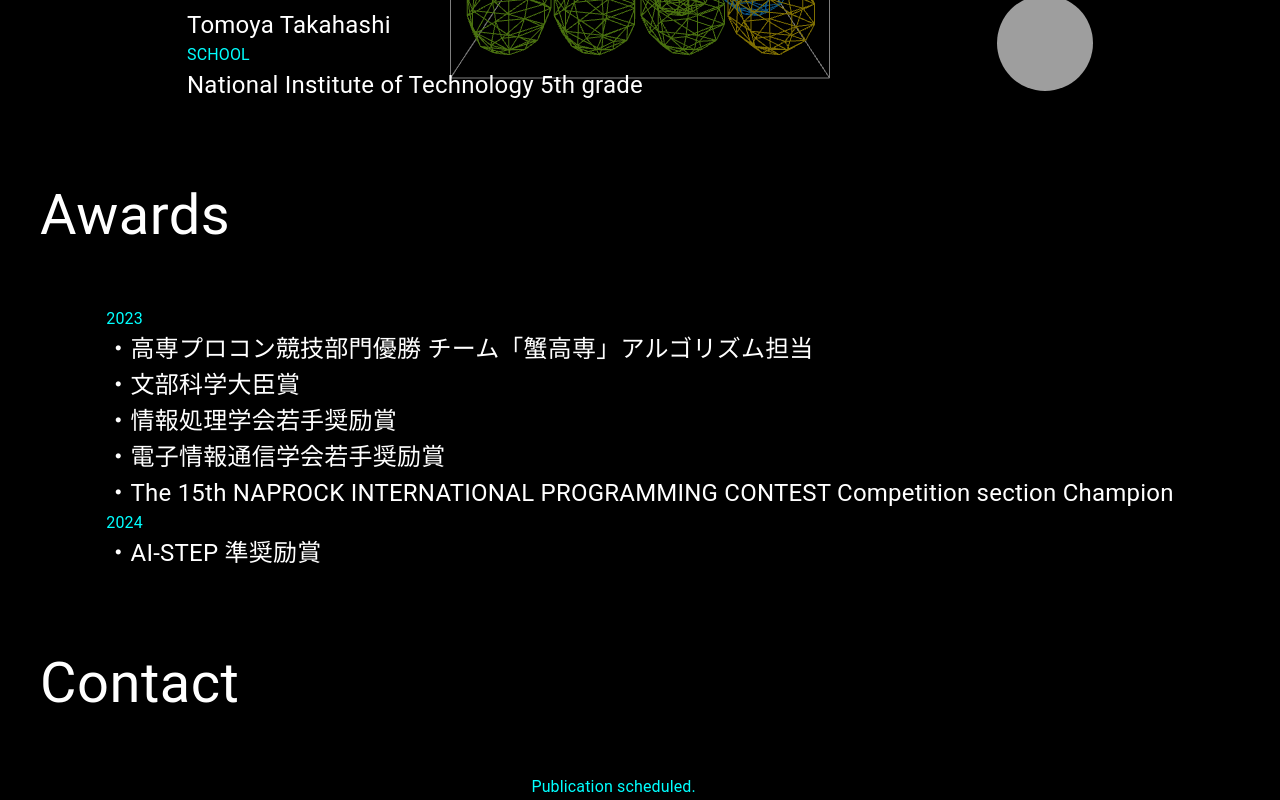
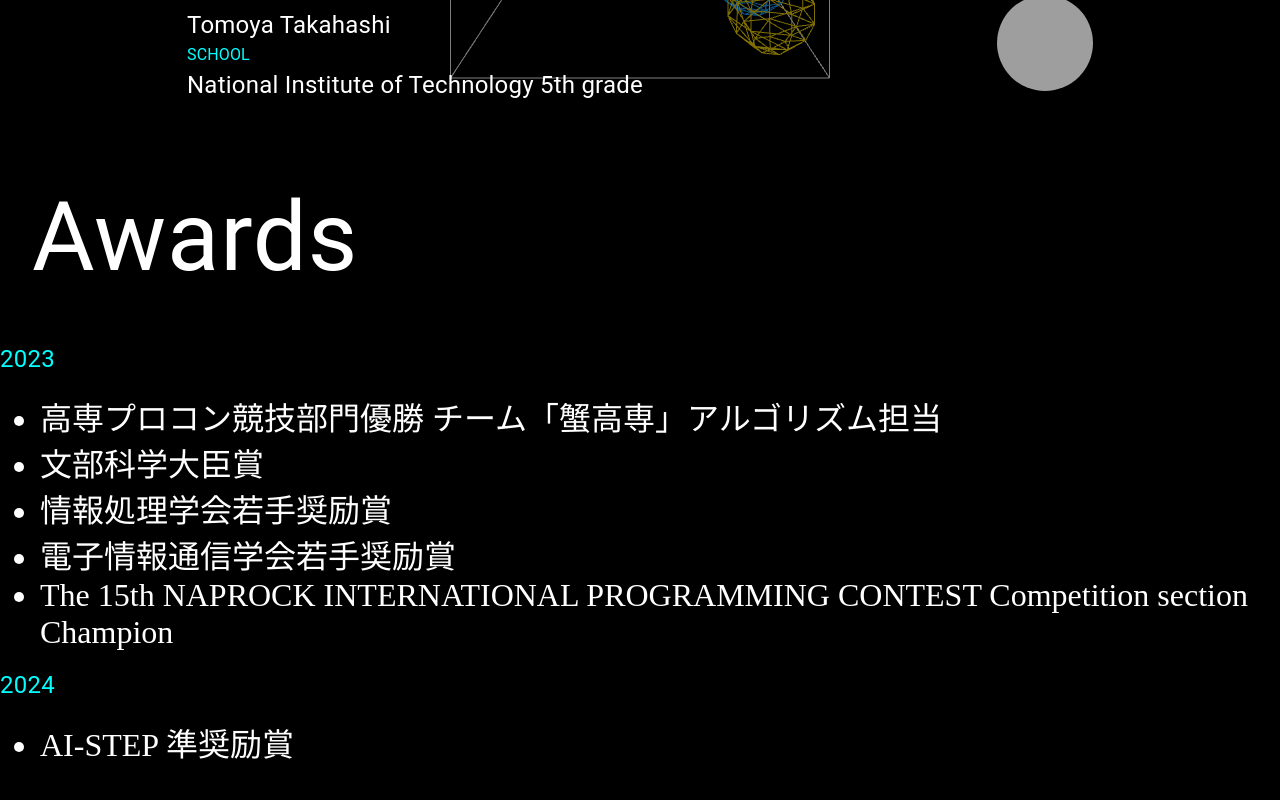
Before and after one commit to aoiacai/my_portfolio, a Next.js app: page / in a window 1280 px wide. Shown: the part 680-1480 px from the top of the page. Built offline with nearby package versions, Linux system fonts and the light colour scheme; grey boxes are pictures that could not be loaded.

Commit message:
Update Award.tsx

```diff
--- a/app/components/Award.tsx
+++ b/app/components/Award.tsx
@@ -6,21 +6,33 @@ import { Typography } from '@mui/material';
 const Award: React.FC = () => {
     return (
         <div className='profile' id='awards' style={{ paddingTop: '20px' }}>
-            <Typography style={{ fontSize: '7vh', padding: '5vh' }}>Awards</Typography>
+            <Typography style={{ fontSize: '12vmin', padding: '4vmin' }}>Awards</Typography>
             <div className='text-area'>
-                <div className='text_and_icon'>
-                    <div style={{ display: 'block' }}>
-                        <Typography style={{ fontSize: '2vh', color: 'cyan' }}>2023</Typography>
-                        <Typography style={{ fontSize: '3vh' }}>・高専プロコン競技部門優勝 チーム「蟹高専」アルゴリズム担当</Typography>
-                        <Typography style={{ fontSize: '3vh' }}>・文部科学大臣賞</Typography>
-                        <Typography style={{ fontSize: '3vh' }}>・情報処理学会若手奨励賞</Typography>
-                        <Typography style={{ fontSize: '3vh' }}>・電子情報通信学会若手奨励賞</Typography>
-                        <Typography style={{ fontSize: '3vh' }}>・The 15th NAPROCK INTERNATIONAL PROGRAMMING CONTEST Competition section Champion </Typography>
 
-                        <Typography style={{ fontSize: '2vh', color: 'cyan' }}>2024</Typography>
-                        <Typography style={{ fontSize: '3vh' }}>・AI-STEP 準奨励賞</Typography>
+
+                <div style={{ display: 'flex', justifyContent: 'center', alignContent: 'center', flexFlow: 'column' }}>
+                    <div className='centerClass'>
+                        <Typography style={{ fontSize: '3vmin', color: 'cyan' }}>2023</Typography>
+                    </div>
+                    <div className='centerClass'>
+                        <ul>
+                            <li style={{ fontSize: '4vmin' }}>高専プロコン競技部門優勝 チーム「蟹高専」アルゴリズム担当</li>
+                            <li style={{ fontSize: '4vmin' }}>文部科学大臣賞</li>
+                            <li style={{ fontSize: '4vmin' }}>情報処理学会若手奨励賞</li>
+                            <li style={{ fontSize: '4vmin' }}>電子情報通信学会若手奨励賞</li>
+                            <li style={{ fontSize: '4vmin' }}>The 15th NAPROCK INTERNATIONAL PROGRAMMING CONTEST Competition section Champion </li>
+                        </ul>
+                    </div>
+                    <div className='centerClass'>
+                        <Typography style={{ fontSize: '3vmin', color: 'cyan' }}>2024</Typography>
+                    </div>
+                    <div className='centerClass'>
+                        <ul>
+                            <li style={{ fontSize: '4vmin' }}>AI-STEP 準奨励賞</li>
+                        </ul>
                     </div>
                 </div>
+
             </div>
 
         </div>
```
